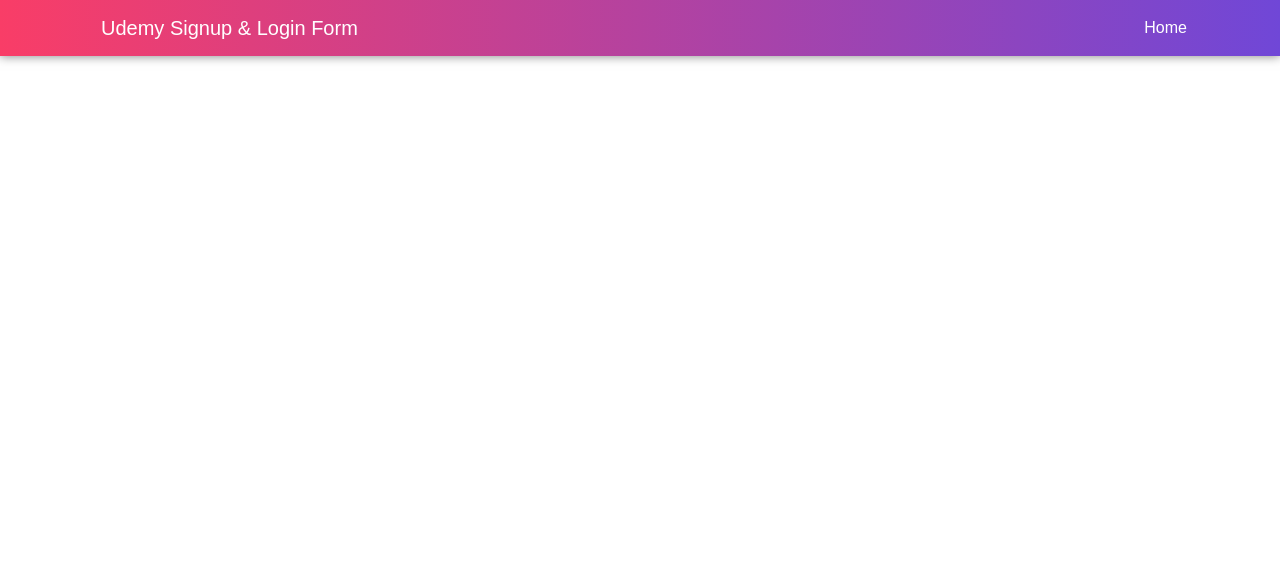
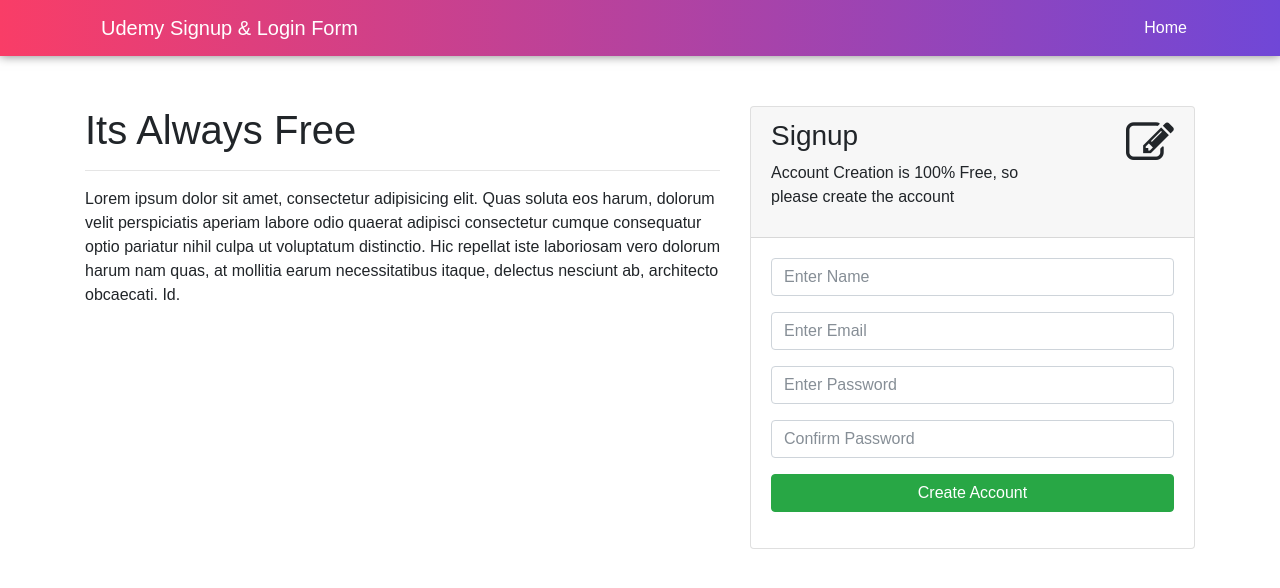
Before and after one commit to shahlakshya1988/ajax_php_signupform, a PHP site: page / in a window 1280 px wide. Shown: the top 588 px of the page. Run offline with PHP 8.4, Linux system fonts and the light colour scheme.

Commit message:
8. Create Signup Form

```diff
--- a/assets/css/styles.css
+++ b/assets/css/styles.css
@@ -16,3 +16,6 @@ nav.custom-nav ul li a,nav.custom-nav a{
 	color:#fff !important;
 }
 /*** === Navigation ==== ***/
+.content{
+	margin-top:50px;
+}
--- a/index.php
+++ b/index.php
@@ -32,6 +32,69 @@
         <!-- div.container -->
     </nav>
     <!-- ==== NAVBAR ==== -->
+	<!-- div.container -->
+    <div class="container">
+        <div class="row">
+            <!-- ==== div.col-md-7.content ==== -->
+            <div class="col-md-7 content">
+                <h1>Its Always Free</h1>
+                <hr>
+                <p>Lorem ipsum dolor sit amet, consectetur adipisicing elit. Quas soluta eos harum, dolorum velit perspiciatis aperiam labore odio quaerat adipisci consectetur cumque consequatur optio pariatur nihil culpa ut voluptatum distinctio. Hic repellat iste laboriosam vero dolorum harum nam quas, at mollitia earum necessitatibus itaque, delectus nesciunt ab, architecto obcaecati. Id.</p>
+            </div>
+            <!-- ==== div.col-md-7.content ==== -->
+            <!-- ==== div.col-md-5.content ==== -->
+            <div class="col-md-5 content">
+                <div class="card">
+                    <div class="card-header">
+                        <div class="row">
+                            <div class="col-md-9">
+                                <h3 class="form-heading">Signup</h3>
+                                <!-- h3.form-heading -->
+                                <p>Account Creation is 100% Free, so please create the account</p>
+                                <!-- p -->
+                            </div>
+                            <!-- div.col-md-9 -->
+                            <div class="col-md-3 text-right">
+                                <i class="fa fa-pencil-square-o fa-3x"></i>
+                            </div>
+                            <!-- div.col-md-3.text-right  -->
+                        </div>
+                        <!-- div.row -->
+                    </div>
+                    <!-- div.card-header -->
+                    <div class="card-body">
+                        <form>
+                            <div class="form-group">
+                                <input type="text" name="name" class="form-control" id="name" placeholder="Enter Name">
+                            </div>
+                            <!-- div.form-group -->
+                            <div class="form-group">
+                                <input type="email" name="email" class="form-control" id="email" placeholder="Enter Email">
+                            </div>
+                            <!-- div.form-group -->
+                            <div class="form-group">
+                                <input type="password" name="password" class="form-control" id="password" placeholder="Enter Password">
+                            </div>
+                            <!-- div.form-group -->
+                            <div class="form-group">
+                                <input type="password" name="confirm" class="form-control" id="confirm" placeholder="Confirm Password">
+                            </div>
+                            <!-- div.form-group -->
+                            <div class="form-group">
+                                <button type="submit" name="submit"  id="submit" class="btn btn-success btn-block">Create Account</button>
+                            </div>
+                            <!-- div.form-group -->
+                        </form>
+                        <!-- form -->
+                    </div>
+                    <!-- div.card-body -->
+                </div>
+                <!-- div.card -->
+            </div>
+            <!-- ==== div.col-md-5.content ==== -->
+        </div>
+    </div>
+	<!-- div.container -->
     <script type="text/javascript" src="./assets/js/bootstrap.bundle.min.js" ></script>
 </body>
 </html>
```
